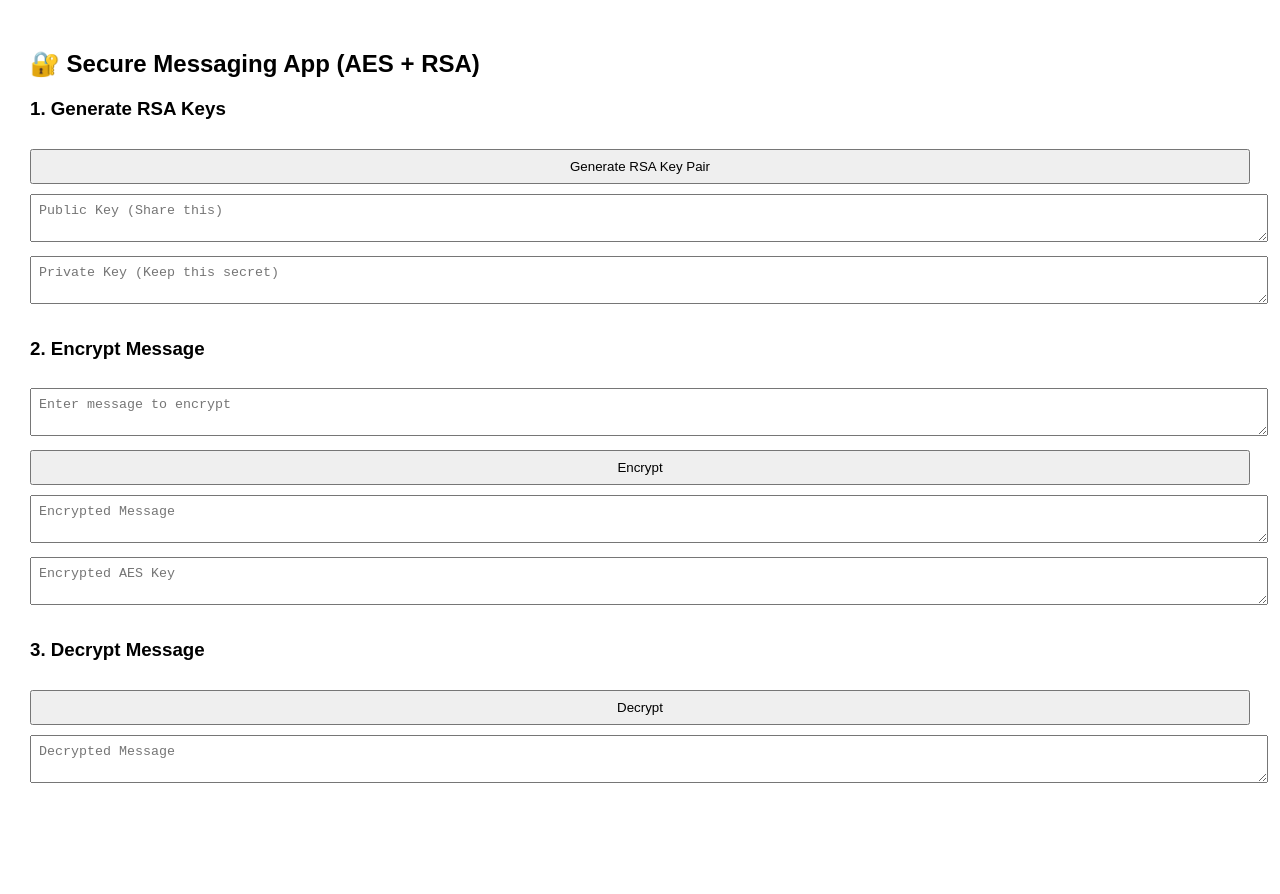
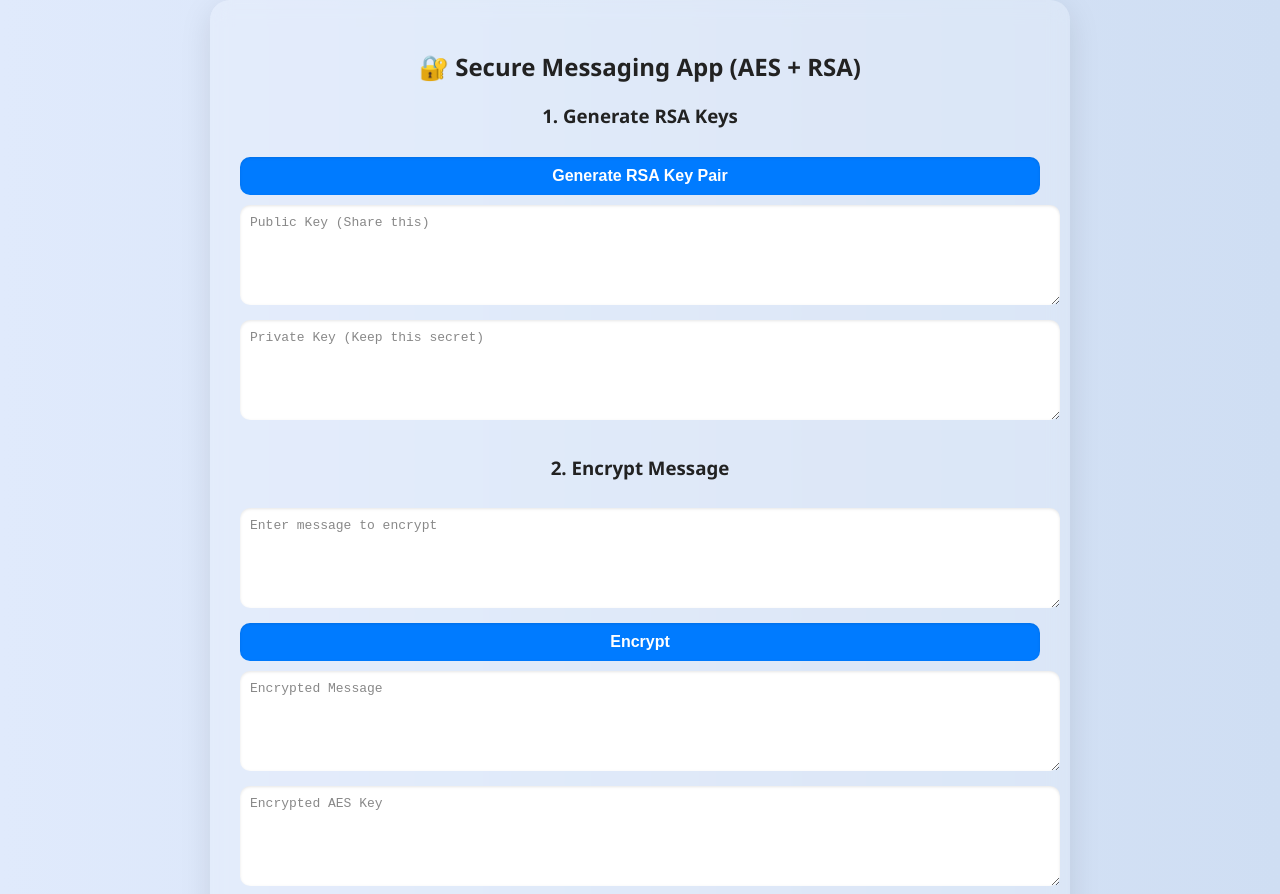
Before and after one commit to TrivediBhavy/bhavycns, a plain HTML site: page index.html in a window 1280 px wide. Shown: the top 894 px of the page. Before the commit the page ends 847 px from the top, so only its background shows below. Drawn offline with Linux system fonts and the light colour scheme.

Commit message:
Update index.html

```diff
--- a/index.html
+++ b/index.html
@@ -1,16 +1,76 @@
 <!DOCTYPE html>
 <html lang="en">
 <head>
-  <meta charset="UTF-8">
+  <meta charset="UTF-8" />
   <title>Secure Messaging App</title>
   <style>
-    body { font-family: Arial, sans-serif; margin: 20px; padding: 10px; }
-    textarea, input, button { width: 100%; margin-top: 10px; padding: 8px; }
-    .section { margin-bottom: 30px; }
+    body {
+      margin: 0;
+      padding: 0;
+      font-family: 'Segoe UI', Tahoma, Geneva, Verdana, sans-serif;
+      background: linear-gradient(to right, #e0eafc, #cfdef3);
+      display: flex;
+      justify-content: center;
+      align-items: center;
+      min-height: 100vh;
+    }
+
+    .container {
+      width: 90%;
+      max-width: 800px;
+      background: rgba(255, 255, 255, 0.2);
+      backdrop-filter: blur(10px);
+      -webkit-backdrop-filter: blur(10px);
+      border-radius: 20px;
+      box-shadow: 0 8px 32px rgba(0, 0, 0, 0.1);
+      padding: 30px;
+      color: #333;
+    }
+
+    h2, h3 {
+      text-align: center;
+      color: #222;
+    }
+
+    textarea, input, button {
+      width: 100%;
+      margin-top: 10px;
+      padding: 10px;
+      border: none;
+      border-radius: 10px;
+      font-size: 1em;
+      resize: vertical;
+      box-shadow: inset 0 1px 3px rgba(0,0,0,0.1);
+    }
+
+    textarea {
+      min-height: 80px;
+    }
+
+    button {
+      background: #007bff;
+      color: white;
+      font-weight: bold;
+      cursor: pointer;
+      transition: background 0.3s ease;
+    }
+
+    button:hover {
+      background: #0056b3;
+    }
+
+    .section {
+      margin-bottom: 30px;
+    }
+
+    ::placeholder {
+      color: #888;
+    }
   </style>
 </head>
 <body>
 
+  <div class="container">
     <h2>🔐 Secure Messaging App (AES + RSA)</h2>
 
     <div class="section">
@@ -33,11 +93,11 @@
       <button onclick="decryptMessage()">Decrypt</button>
       <textarea id="decryptedMessage" placeholder="Decrypted Message"></textarea>
     </div>
+  </div>
 
   <script>
     let aesKey, iv;
 
-    // Generate RSA Key Pair
     async function generateRSAKeys() {
       const keyPair = await window.crypto.subtle.generateKey(
         { name: "RSA-OAEP", modulusLength: 2048, publicExponent: new Uint8Array([1, 0, 1]), hash: "SHA-256" },
@@ -53,20 +113,17 @@
       alert("RSA Key Pair Generated!");
     }
 
-    // Encrypt Message using AES and encrypt AES key with RSA
     async function encryptMessage() {
       const message = document.getElementById("message").value;
 
-      // Generate AES Key
       aesKey = await window.crypto.subtle.generateKey(
         { name: "AES-GCM", length: 256 },
         true,
         ["encrypt", "decrypt"]
       );
 
-      iv = window.crypto.getRandomValues(new Uint8Array(12)); // Initialization vector
+      iv = window.crypto.getRandomValues(new Uint8Array(12));
 
-      // Encrypt Message
       const encoded = new TextEncoder().encode(message);
       const encryptedData = await window.crypto.subtle.encrypt(
         { name: "AES-GCM", iv },
@@ -76,7 +133,6 @@
       const encryptedMsgBase64 = btoa(String.fromCharCode(...new Uint8Array(encryptedData)));
       document.getElementById("encryptedMessage").value = encryptedMsgBase64;
 
-      // Encrypt AES Key using RSA
       const exportedAESKey = await window.crypto.subtle.exportKey("raw", aesKey);
       const publicKeyRaw = Uint8Array.from(atob(document.getElementById("publicKey").value), c => c.charCodeAt(0));
       const importedPubKey = await window.crypto.subtle.importKey(
@@ -97,7 +153,6 @@
       alert("Message Encrypted!");
     }
 
-    // Decrypt Message
     async function decryptMessage() {
       const encryptedAESKeyBase64 = document.getElementById("encryptedAESKey").value;
       const encryptedMessageBase64 = document.getElementById("encryptedMessage").value;
@@ -114,7 +169,6 @@
         ["decrypt"]
       );
 
-      // Decrypt AES key
       const rawAESKey = await window.crypto.subtle.decrypt(
         { name: "RSA-OAEP" },
         importedPrivKey,
@@ -129,7 +183,6 @@
         ["decrypt"]
       );
 
-      // Decrypt message
       const decryptedData = await window.crypto.subtle.decrypt(
         { name: "AES-GCM", iv },
         aesKey,
```
Lines whose indentation alone changed are shown as unchanged.
